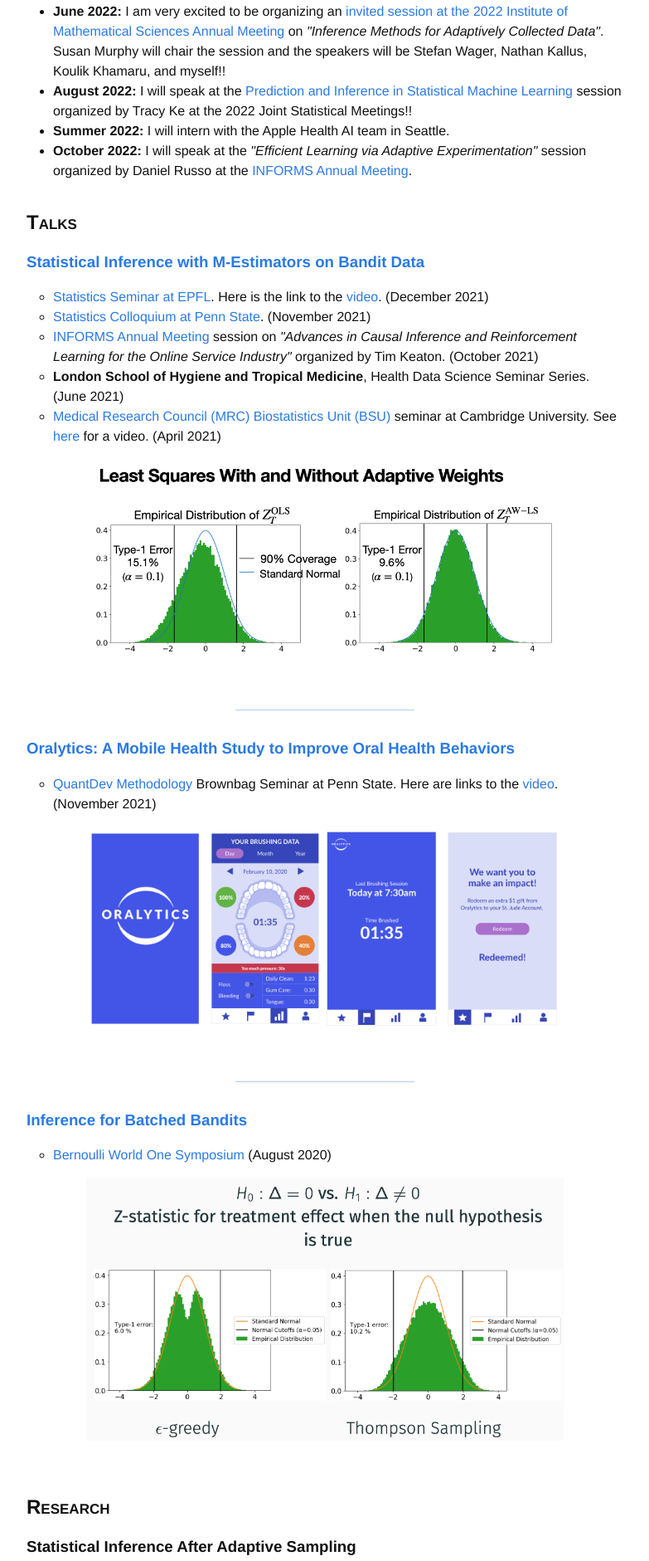
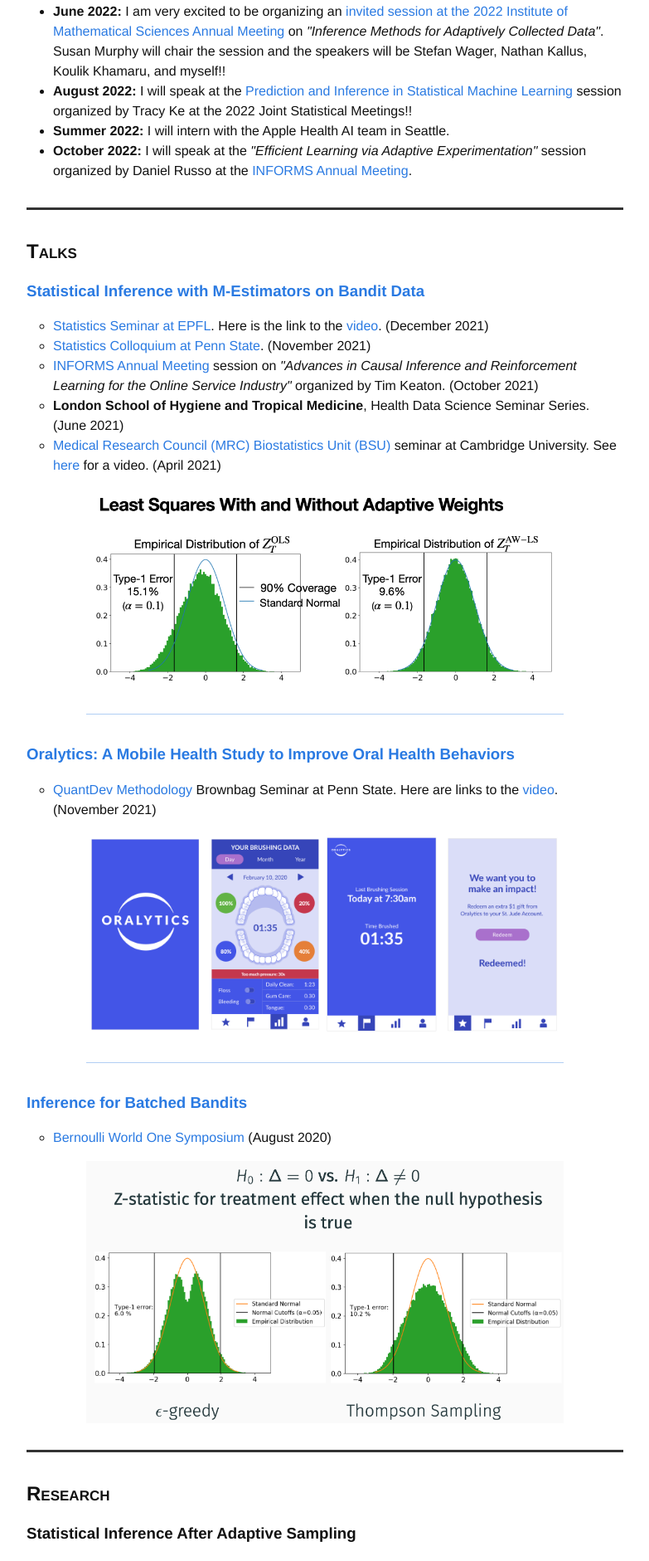
Before and after one commit to kellywzhang/kellywzhang.github.io_old, a Jekyll site: the page built from index.html, in a window 1280 px wide. Shown: the part 838-2719 px from the top of the page at 83% size, without its empty margins (248-1031 px from the left). Built offline with Jekyll 4.4.1, drawn with Linux system fonts in a browser that asks for light colours.

Commit message:
adding lines

```diff
--- a/index.html
+++ b/index.html
@@ -46,6 +46,8 @@ layout: default
         </ul>
 	</section>
 
+    <hr style="height:3px;border:none;color:#333;background-color:#333;width:100%;" >
+
     <section>
         <h2 class="smallcap"><b>talks</b></h2>
         <ul style="list-style-type:disc">
@@ -60,27 +62,27 @@ layout: default
                 <li><a href="https://www.mrc-bsu.cam.ac.uk">Medical Research Council (MRC) Biostatistics Unit (BSU)</a> seminar at Cambridge University. See <a href="https://www.youtube.com/watch?v=jflR7KOrqNA&t=1701s" target="_blank" rel="noopener noreferrer">here</a> for a video. (April 2021)</li>
             </ul>
             <center>
-                <img src="/assets/wm_est_img.png" alt="WME", width="80%" height="80%", style="padding-bottom: 30px", hspace="5">
+                <img src="/assets/wm_est_img.png" alt="WME", width="80%" height="80%", style="padding-bottom: 0px", hspace="5">
             </center>
 
-            <hr>
+            <hr style="height:2px;width:80%">
 
             <a href="/assets/oralytics_nov10.pdf" download><h3><b>Oralytics: A Mobile Health Study to Improve Oral Health Behaviors</b></h3></a>
             <ul style="list-style-type:circle">
                 <li><a href="https://quantdev.ssri.psu.edu/">QuantDev Methodology</a> Brownbag Seminar at Penn State. Here are links to the <a href="https://psu.zoom.us/rec/play/Tc4jIq0lgDhScpdrB4RU3Da6qvm4VfqQ-YgjRDpc68PGaQrUyIIlqDzoJS22ZnYaORKM5AXV1862WXdD.E2fMPMASXxkv-N4H?continueMode=true&_x_zm_rtaid=mIWDgVmeSJm82NrAm4HqlQ.1637089896161.35f484aefb9d9043070443d233e25d9e&_x_zm_rhtaid=818" target="_blank" rel="noopener noreferrer">video</a>. (November 2021)</li>
             </ul>
             <center>
-                <img src="/assets/oralytics_img.png" alt="WME", width="80%" height="80%", style="padding-bottom: 30px", hspace="5">
+                <img src="/assets/oralytics_img.png" alt="WME", width="80%" height="80%", style="padding-bottom: 0px", hspace="5">
             </center>
 
-            <hr>
+            <hr style="height:2px;width:80%">
 
             <a href="/assets/batched_bandits_presentation.pdf" download><h3><b>Inference for Batched Bandits</b></h3></a>
             <ul style="list-style-type:circle">
                 <li><a href="https://www.worldsymposium2020.org/">Bernoulli World One Symposium</a> (August 2020)
             </ul>
             <center>
-                <img src="/assets/batched_bandit_img3.png" alt="WME", width="80%" height="80%", style="padding-bottom: 30px", hspace="5">
+                <img src="/assets/batched_bandit_img3.png" alt="WME", width="80%" height="80%", style="padding-bottom: 0px", hspace="5">
             </center>
 	</section>
 
@@ -99,6 +101,7 @@ layout: default
         </ul>
     </section>-->
 
+    <hr style="height:3px;border:none;color:#333;background-color:#333;width:100%;" >
 
     <section>
 		<h2 class="smallcap"><b>Research</b></h2>
@@ -214,6 +217,7 @@ layout: default
         </ul>
     </section>
 
+    <hr style="height:3px;border:none;color:#333;background-color:#333;width:100%;" >
 
     <section>
         <h2 class="smallcap"><b>awards</b></h2>
```
Also changed, not shown: 2 other files.
